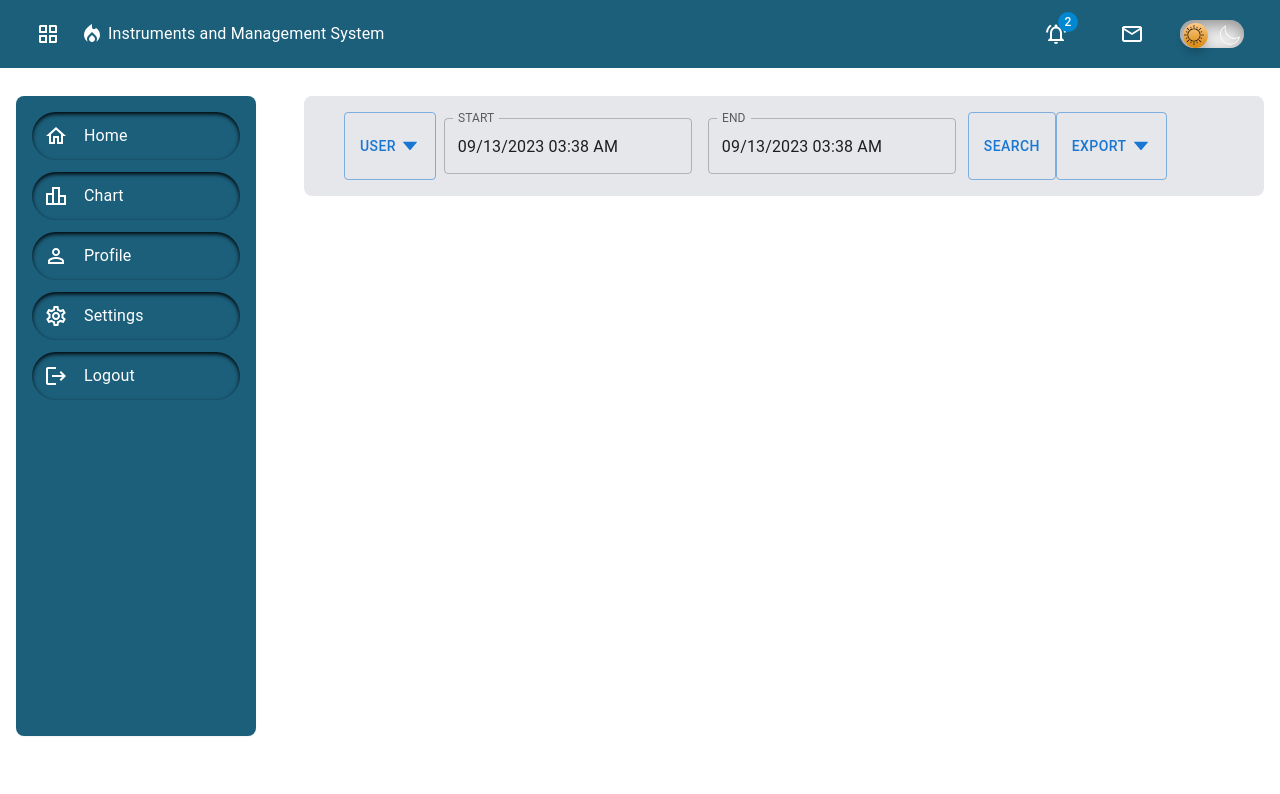
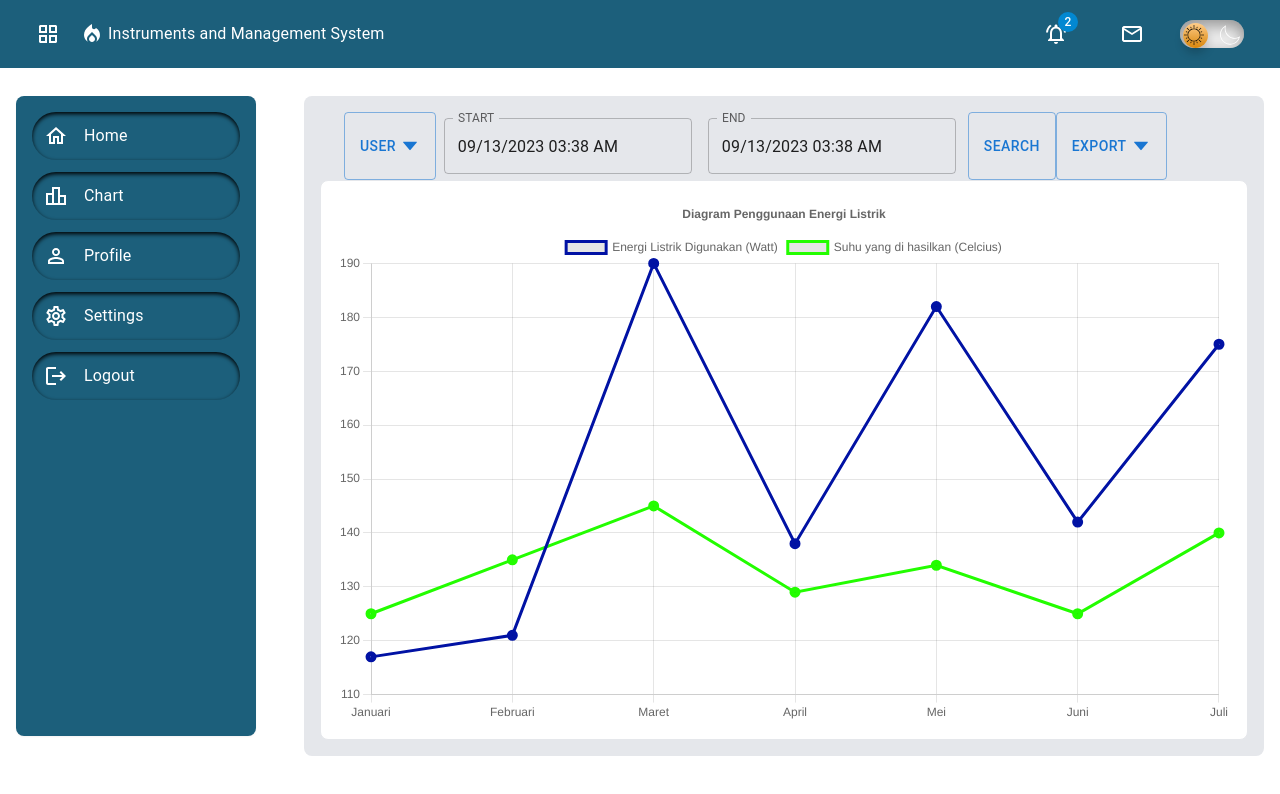
Before and after one commit to BilhaqAD07/fms-kedaireka, a Next.js app: page /Chart in a window 1280 px wide. Shown: the top 794 px of the page. Built offline with nearby package versions, Linux system fonts and the light colour scheme.

Commit message:
commit chart

```diff
--- a/src/app/Chart/Diagram/page.tsx
+++ b/src/app/Chart/Diagram/page.tsx
@@ -0,0 +1,81 @@
+'use client'
+
+import React, { useEffect, useState } from 'react';
+import { Line } from 'react-chartjs-2';
+import{
+  Chart as ChartJS,
+  CategoryScale,
+  LinearScale,
+  LineElement,
+  PointElement,
+  Filler,
+  Title,
+  Tooltip,
+  Legend,
+} from 'chart.js';
+
+ChartJS.register(
+  CategoryScale,
+  LinearScale,
+  LineElement,
+  Title,
+  Tooltip,
+  Legend,
+  PointElement,
+  Filler,
+);
+
+const Diagram = () => {
+  const [chartData, setChartData] = useState({
+    datasets: [],
+  });
+
+  const [chartOptions, setChartOptions] = useState({});
+
+  useEffect(() => {
+    setChartData({
+      labels: ['Januari', 'Februari', 'Maret', 'April', 'Mei', 'Juni', 'Juli'],
+      datasets: [
+        {
+          label: 'Energi Listrik Digunakan (Watt)',
+          data: [117, 121, 190, 138, 182, 142, 175],
+          borderColor: '#0112A4',
+          fill: false,
+          pointBorderColor: "#0112A4",
+          pointBorderWidth: 5,
+        },
+        {
+          label: 'Suhu yang di hasilkan (Celcius)',
+          data: [125, 135, 145, 129, 134, 125, 140],
+          borderColor: '#23FD00',
+          fill: false,
+          pointBorderColor: '#23fd00',
+          pointBorderWidth: 5,
+        },
+      ]
+    })
+    setChartOptions({
+      plugins: {
+        legend: {
+          position: 'top',
+        },
+        title: {
+          display: true,
+          text: 'Diagram Penggunaan Energi Listrik'
+        }
+      },
+      maintainAspectRatio: false,
+      responsive: true
+    })
+  }, [])
+
+  return (
+    <>
+      <div className='w-full md:col-span-2 relative lg:h-[70vh] h-[50vh] m-auto p-4 border rounded-lg bg-white dark:bg-secondary_dark'>
+        <Line data={chartData} options={chartOptions} />
+      </div>
+    </>
+  );
+};
+
+export default Diagram;
--- a/src/app/Chart/page.tsx
+++ b/src/app/Chart/page.tsx
@@ -9,6 +9,8 @@ import { DateTimePicker } from "@mui/x-date-pickers/DateTimePicker";
 import { AdapterDateFns } from "@mui/x-date-pickers/AdapterDateFns";
 import { LocalizationProvider } from "@mui/x-date-pickers/LocalizationProvider";
 import { Box } from "@mui/system";
+
+import Diagram from './Diagram/page';
 
 function Chart() {
 
@@ -185,6 +187,7 @@ function Chart() {
             </Button>
           </div>
         </Popover>
+        <Diagram/>
     </main>
     </BaseLayout>
   )
```
Also changed, not shown: package.json (+6 -4 lines), 1 other file (tests, documents, lock files or other folders).
